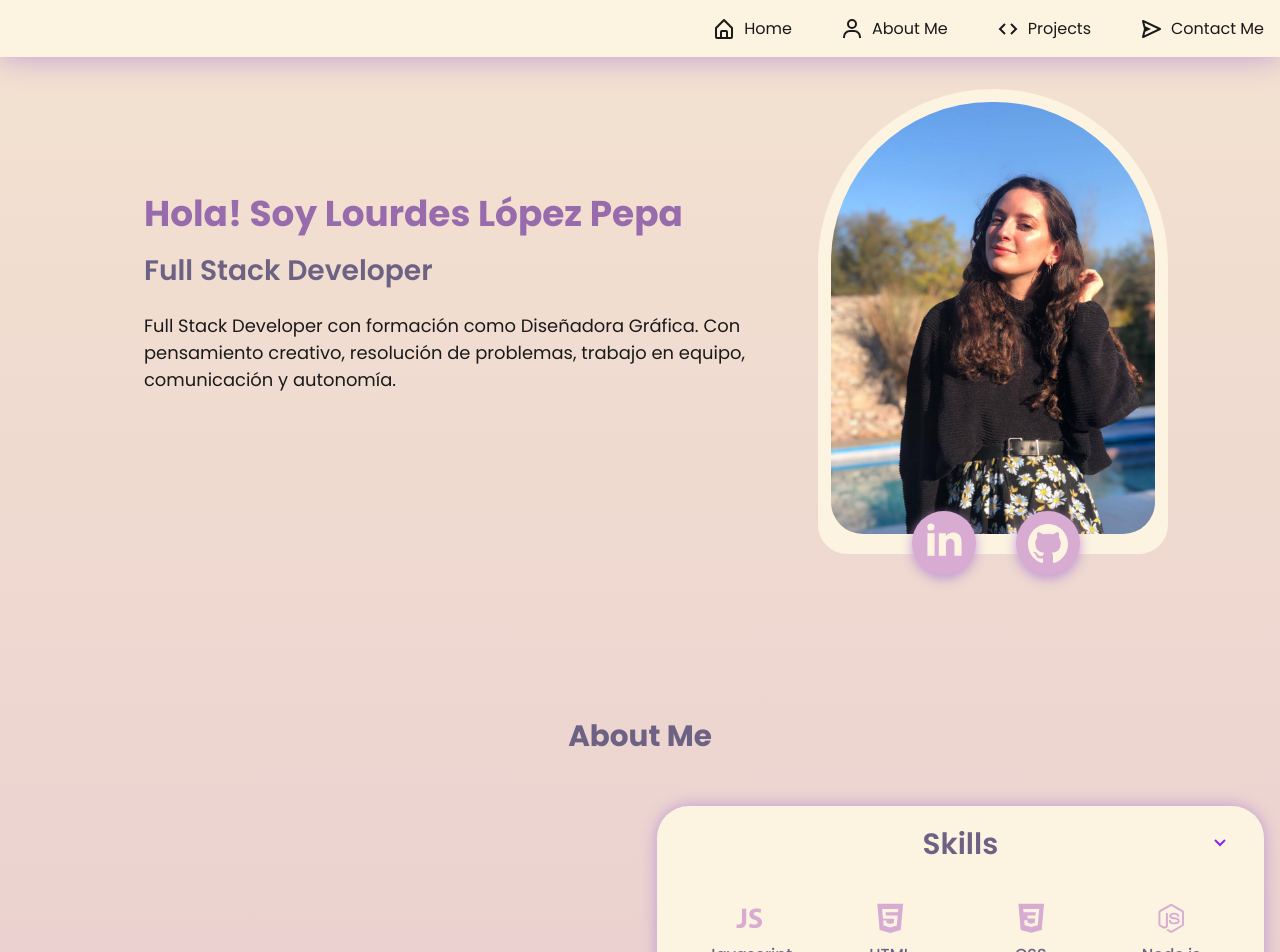
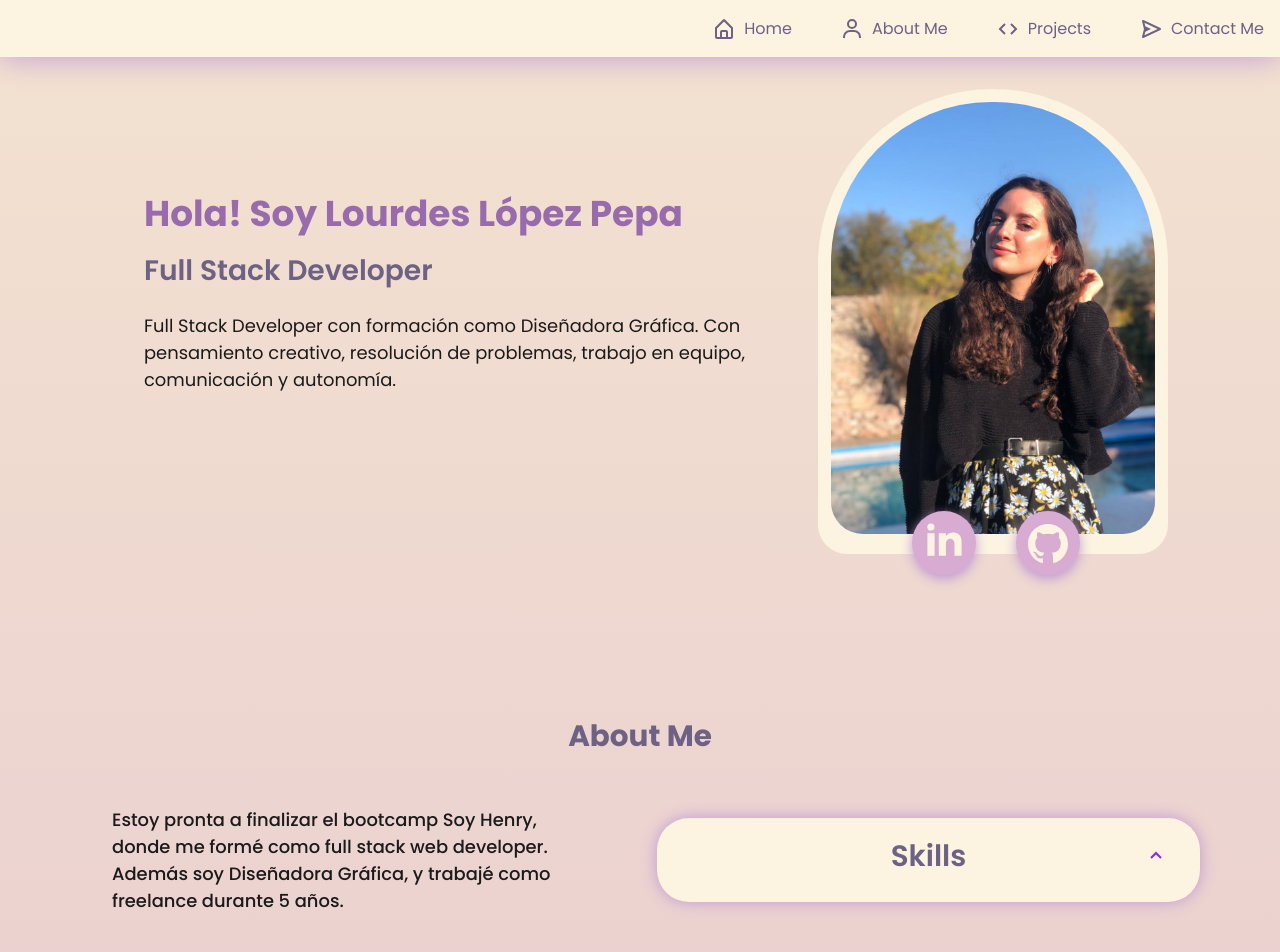
Before and after one commit to lupilp/Portfolio-Lourdes-Lopez-Pepa, a React (Vite) app: page / in a window 1280 px wide. Shown: the top 952 px of the page. Built offline with nearby package versions, Linux system fonts and the light colour scheme.

Commit message:
colors and things

```diff
--- a/src/Components/About.jsx
+++ b/src/Components/About.jsx
@@ -15,7 +15,7 @@ import { SiRedux, SiSequelize, SiExpress, SiFigma } from "react-icons/si";
 import { BiChevronDown } from "react-icons/bi";
 
 function About() {
-  const [menuIsOpen, setMenuIsOpen] = useState(true);
+  const [menuIsOpen, setMenuIsOpen] = useState(false);
 
   const handleClick = (e) => {
     setMenuIsOpen(!menuIsOpen);
--- a/src/Components/Nav.jsx
+++ b/src/Components/Nav.jsx
@@ -9,7 +9,7 @@ import {
 import styles from "../Styles/Nav.module.css";
 
 function Nav() {
-  const [menuIsOpen, setMenuIsOpen] = useState(true);
+  const [menuIsOpen, setMenuIsOpen] = useState(false);
 
   const handleClick = (e) => {
     setMenuIsOpen(!menuIsOpen);
--- a/src/Styles/About.module.css
+++ b/src/Styles/About.module.css
@@ -102,6 +102,7 @@
 @media (min-width: 583px) {
   .contAbout {
     margin-top: 3rem;
+    padding-inline: 5rem;
   }
   .infoAbout {
     display: flex;
--- a/src/Styles/Nav.module.css
+++ b/src/Styles/Nav.module.css
@@ -67,6 +67,7 @@
   align-items: center;
   width: 40%;
   gap: 0.5rem;
+  color: hsl(261, 15%, 45%);
 }
 
 @media (min-width: 583px) {
```
